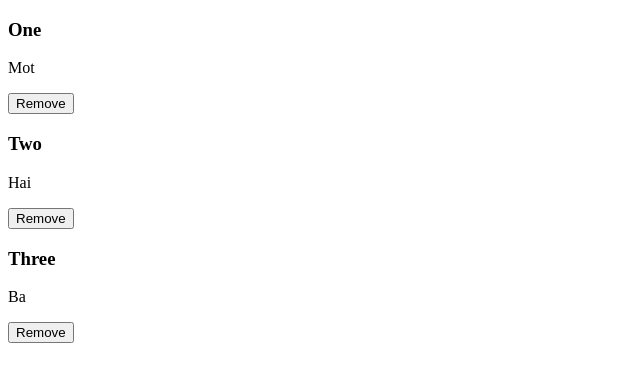
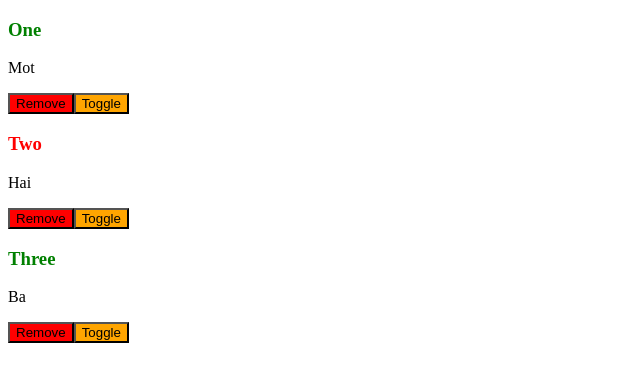
Before and after one commit to skymountainvn/react, a React (Create React App) app: page / in a window 1280 px wide. Shown: the top 382 px of the page, without its empty margins (0-640 px from the left). Built offline with nearby package versions, Linux system fonts and the light colour scheme.

Commit message:
add color for remove and toggle button

```diff
--- a/src/Components/Screen/ListWord.js
+++ b/src/Components/Screen/ListWord.js
@@ -20,16 +20,33 @@ export class ListWord extends Component {
         }));
     }
 
+    toggleWord(_id) {
+        this.setState(prevState => ({
+            words: prevState.words.map(w => {
+                if (w._id !== _id) return w;
+                return {...w, isMemorized: !w.isMemorized };
+            })
+        }));
+    }
+
     genWord(word) {
+        const engClassName = word.isMemorized ? { color: 'green' } : { color: 'red' };
         return (
             <div key={word._id}>
-                <h3>{word.en}</h3>
-                <p>{word.vn}</p>
+                <h3 style={engClassName}>{word.en}</h3>
+                <p >{word.vn}</p>
                 <button
-                    className="btn btn-danger"
+                    style={{backgroundColor: 'red'}}
                     onClick={() => this.removeWord(word._id)}
                 >
                     Remove
+                </button>
+
+                <button
+                    style={{backgroundColor: 'orange'}}
+                    onClick={() => this.toggleWord(word._id)}
+                >
+                    Toggle
                 </button>
             </div>
         );
```
